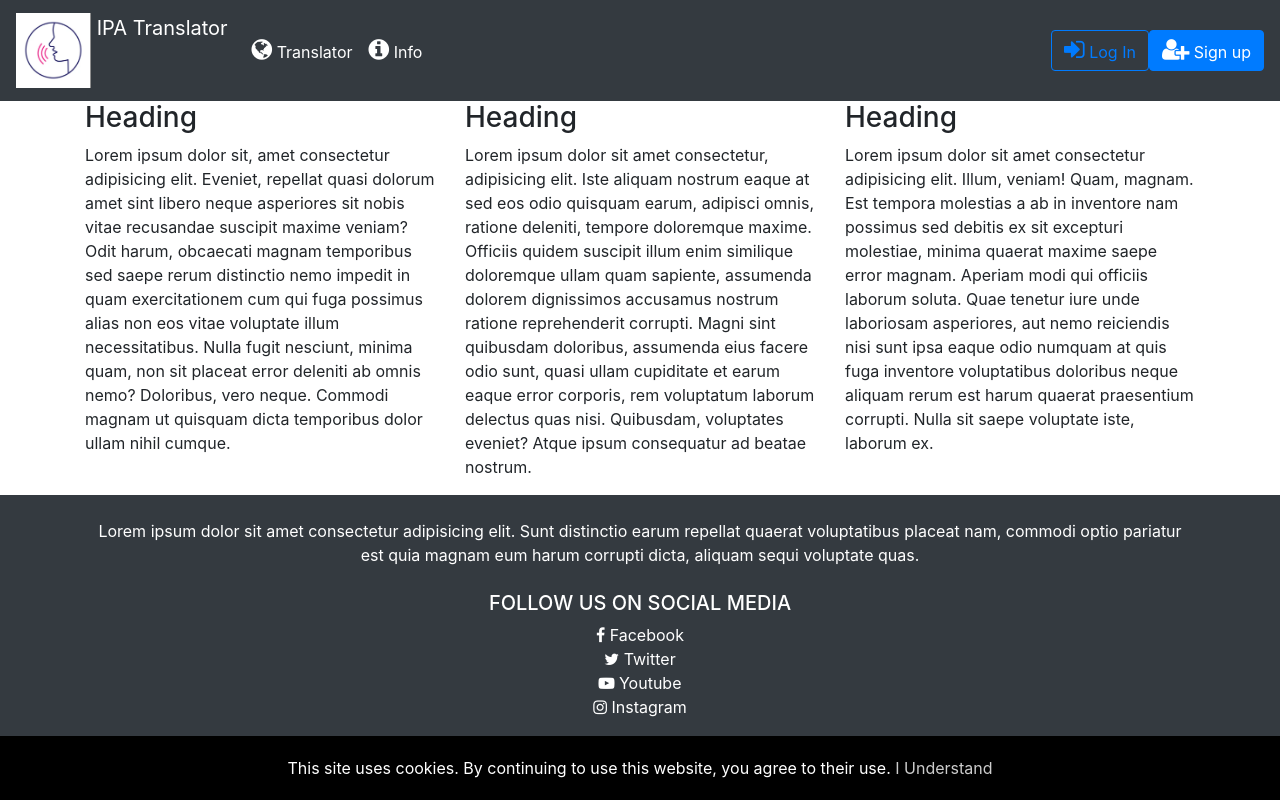
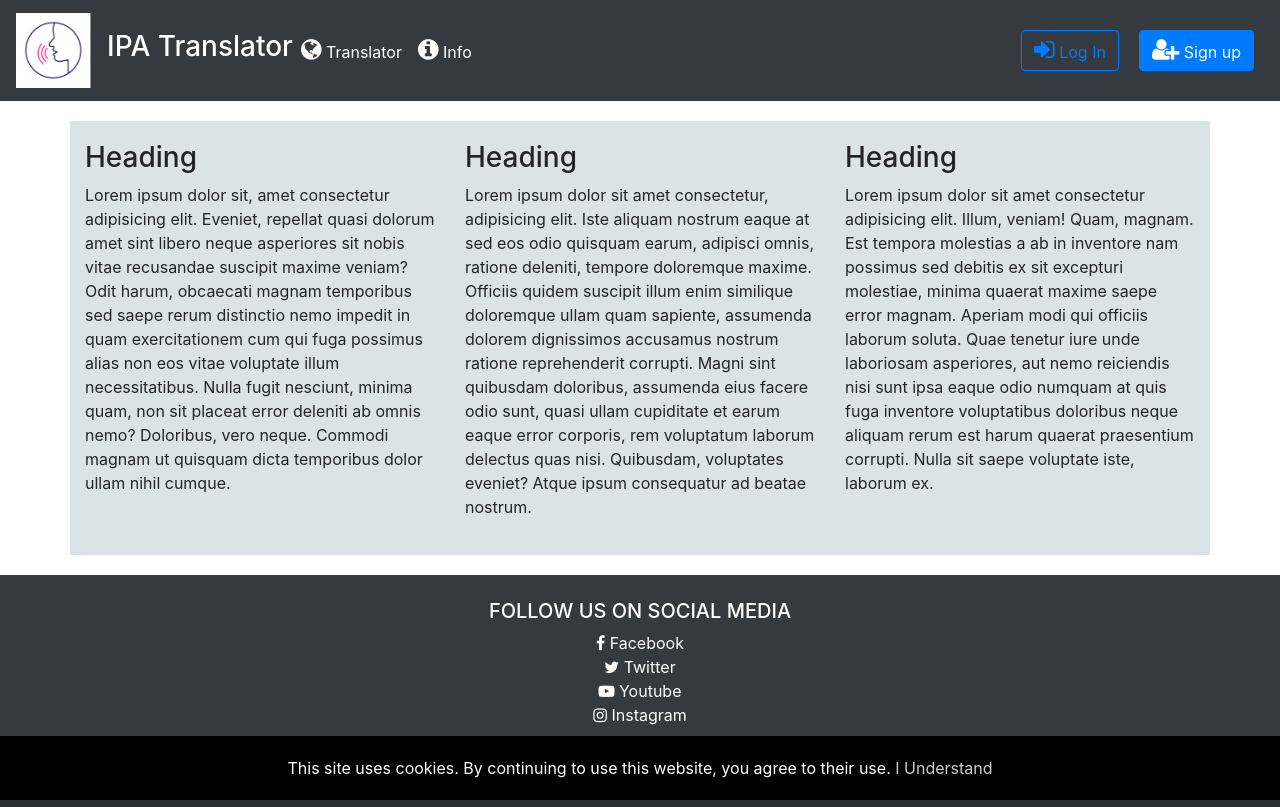
Before and after one commit to Caden-Kienitz/TSP_Team9, a Django app: page /contact/ in a window 1280 px wide. Run offline with Django 4.2, Linux system fonts and the light colour scheme; some libraries are stand-ins or nearby versions.

Commit message:
css updates

```diff
--- a/app/static/style.css
+++ b/app/static/style.css
@@ -3,3 +3,9 @@
     font-weight: 300;
     font-size: 34px;
   }
+
+  .container {
+    background-color: #dae4e7;
+    margin: 20px;
+    padding: 20px;
+  }
--- a/app/templates/contact.html
+++ b/app/templates/contact.html
@@ -22,5 +22,4 @@
     </div>
   </div>
   </div>
-
 {% endblock %}
--- a/app/templates/footer.html
+++ b/app/templates/footer.html
@@ -1,12 +1,5 @@
 <footer class="bg-dark text-center text-white">
-  <div class="container p-4">
-    <section class="mb-4">
-      <p>
-        Lorem ipsum dolor sit amet consectetur adipisicing elit. Sunt distinctio earum
-        repellat quaerat voluptatibus placeat nam, commodi optio pariatur est quia magnam
-        eum harum corrupti dicta, aliquam sequi voluptate quas.
-      </p>
-    </section>
+  <div class="p-4">
     <section class="">
       <div class="row">
         <div class="col-lg col-md-6 mb-4 mb-md-0">
--- a/app/templates/navbar.html
+++ b/app/templates/navbar.html
@@ -7,8 +7,8 @@
   <nav class="navbar navbar-expand-lg navbar-light bg-dark">
     <a class="navbar-brand" href="/" style = "color: white">
       <img src="{% static '/img/IPA.png' %}" width="75" height="75" class="d-inline-block align-top" alt="">
-      IPA Translator
     </a>
+    <h3 style="color:white;">IPA Translator</h3>
     <button class="navbar-toggler" type="button" data-toggle="collapse" data-target="#navbarNav" aria-controls="navbarNav" aria-expanded="false" aria-label="Toggle navigation">
       <span class="navbar-toggler-icon"></span>
     </button>
@@ -24,11 +24,10 @@
       </ul>
       <ul class = "navbar-nav ml-auto">
         <li>
-
-          <a class="btn btn-outline-primary me-2" href="login/"><i class="fa fa-sign-in" aria-hidden="false" style="font-size:24px"></i>  Log In</a>
+          <a style="margin:10px;" class="btn btn-outline-primary me-2" href="login/"><i class="fa fa-sign-in" aria-hidden="false" style="font-size:24px"></i>  Log In</a>
         </li>
         <li>
-          <a class="btn btn-primary" href="/registration"><i class="fa fa-user-plus" aria-hidden="false" style="font-size:24px"></i>  Sign up</a>
+          <a style="margin:10px;" class="btn btn-primary" href="/registration"><i class="fa fa-user-plus" aria-hidden="false" style="font-size:24px"></i>  Sign up</a>
         </li>
       </ul>
     </div>
```
Also changed, not shown: app/templates/home.html (+15 -10 lines).
